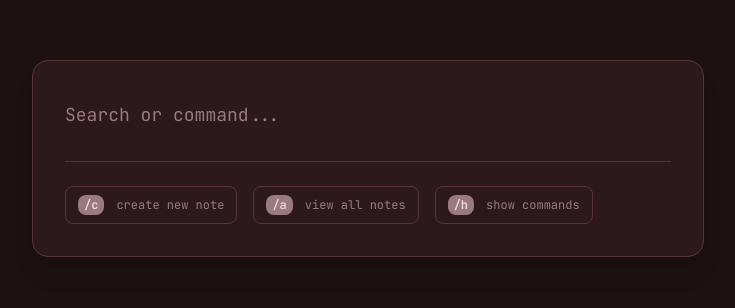
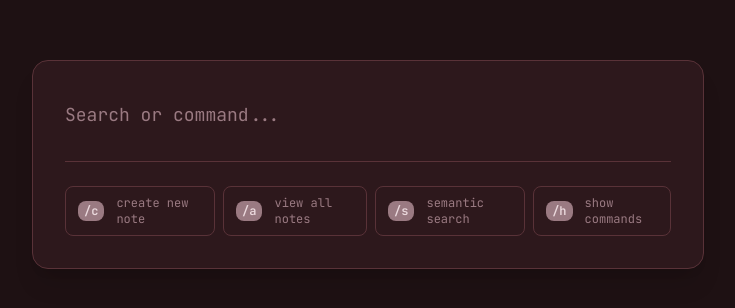
Before and after one commit to deepanjan1011/tbasednote, a React (Vite) app: page / in a window 1280 px wide. Shown: the part 140-448 px from the top of the page, without its empty margins (272-1007 px from the left). Built offline with nearby package versions, Linux system fonts and the light colour scheme; no server answers.

Commit message:
feat: add semantic search command to commands list and update UI for search functionality

```diff
--- a/src/App.jsx
+++ b/src/App.jsx
@@ -576,7 +576,7 @@
                                                 className="w-full h-px my-6"
                                                 style={{ backgroundColor: 'var(--border-color)' }}
                                             />
-                                            <div className="flex gap-4 w-full animate-in fade-in slide-in-from-top-2 flex-shrink-0 flex-wrap">
+                                            <div className="flex gap-2 w-full animate-in fade-in slide-in-from-top-2 flex-shrink-0 flex-nowrap items-center justify-between overflow-x-auto no-scrollbar">
                                                 <div
                                                     className="flex items-center gap-3 px-3 py-2 rounded-lg border text-xs transition-colors hover:bg-white/5 cursor-pointer"
                                                     style={{ borderColor: 'var(--border-color)' }}
@@ -598,6 +598,17 @@
                                                         style={{ backgroundColor: 'var(--muted-color)', color: 'var(--text-color)' }}
                                                     >/a</span>
                                                     <span style={{ color: 'var(--muted-color)' }}>view all notes</span>
+                                                </div>
+                                                <div
+                                                    className="flex items-center gap-3 px-3 py-2 rounded-lg border text-xs transition-colors hover:bg-white/5 cursor-pointer"
+                                                    style={{ borderColor: 'var(--border-color)' }}
+                                                    onClick={() => { setInputVal('/s '); document.querySelector('input')?.focus(); }}
+                                                >
+                                                    <span
+                                                        className="px-1.5 py-0.5 rounded font-bold font-mono"
+                                                        style={{ backgroundColor: 'var(--muted-color)', color: 'var(--text-color)' }}
+                                                    >/s</span>
+                                                    <span style={{ color: 'var(--muted-color)' }}>semantic search</span>
                                                 </div>
                                                 <div
                                                     className="flex items-center gap-3 px-3 py-2 rounded-lg border text-xs transition-colors hover:bg-white/5 cursor-pointer"
--- a/src/config/commands.js
+++ b/src/config/commands.js
@@ -3,7 +3,8 @@
         category: 'CORE',
         items: [
             { cmd: '/c', desc: 'create new note' },
-            { cmd: '/a', desc: 'view all notes' }
+            { cmd: '/a', desc: 'view all notes' },
+            { cmd: '/s', desc: 'semantic search' }
         ]
     },
     {
```
